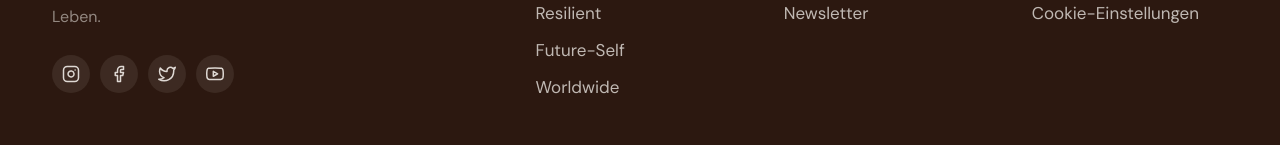
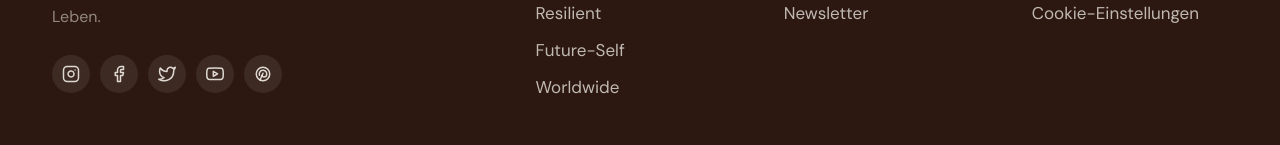
Before and after one commit to cleebration/BeJoy, a React (Vite) app: page / in a window 1280 px wide. Shown: the part 8035-8180 px from the top of the page. Built offline with nearby package versions, Linux system fonts and the light colour scheme; a web font is replaced by a local one.

Commit message:
Update App.jsx

```diff
--- a/src/App.jsx
+++ b/src/App.jsx
@@ -446,6 +446,9 @@ export default function App() {
               <a className="social-btn" href="https://youtube.com/@beJoyLife" target="_blank" rel="noopener noreferrer" aria-label="YouTube">
                 <svg viewBox="0 0 24 24"><path d="M22.54 6.42a2.78 2.78 0 0 0-1.94-2C18.88 4 12 4 12 4s-6.88 0-8.6.46a2.78 2.78 0 0 0-1.94 2A29 29 0 0 0 1 11.75a29 29 0 0 0 .46 5.33A2.78 2.78 0 0 0 3.4 19c1.72.46 8.6.46 8.6.46s6.88 0 8.6-.46a2.78 2.78 0 0 0 1.94-2 29 29 0 0 0 .46-5.25 29 29 0 0 0-.46-5.33z" /><polygon points="9.75 15.02 15.5 11.75 9.75 8.48 9.75 15.02" /></svg>
               </a>
+              <a className="social-btn" href="https://at.pinterest.com/beJoyLife/" target="_blank" rel="noopener noreferrer" aria-label="Pinterest">
+                <svg viewBox="0 0 24 24"><path d="M8 20l4 -9" /><path d="M10.7 14c.437 1.263 1.43 2 2.55 2c2.071 0 3.75 -1.554 3.75 -4a5 5 0 1 0 -9.7 1.7" /><path d="M12 21a9 9 0 1 0 0 -18a9 9 0 0 0 0 18z" /></svg>
+              </a>
             </div>
           </div>
           <div className="footer-col">
```
